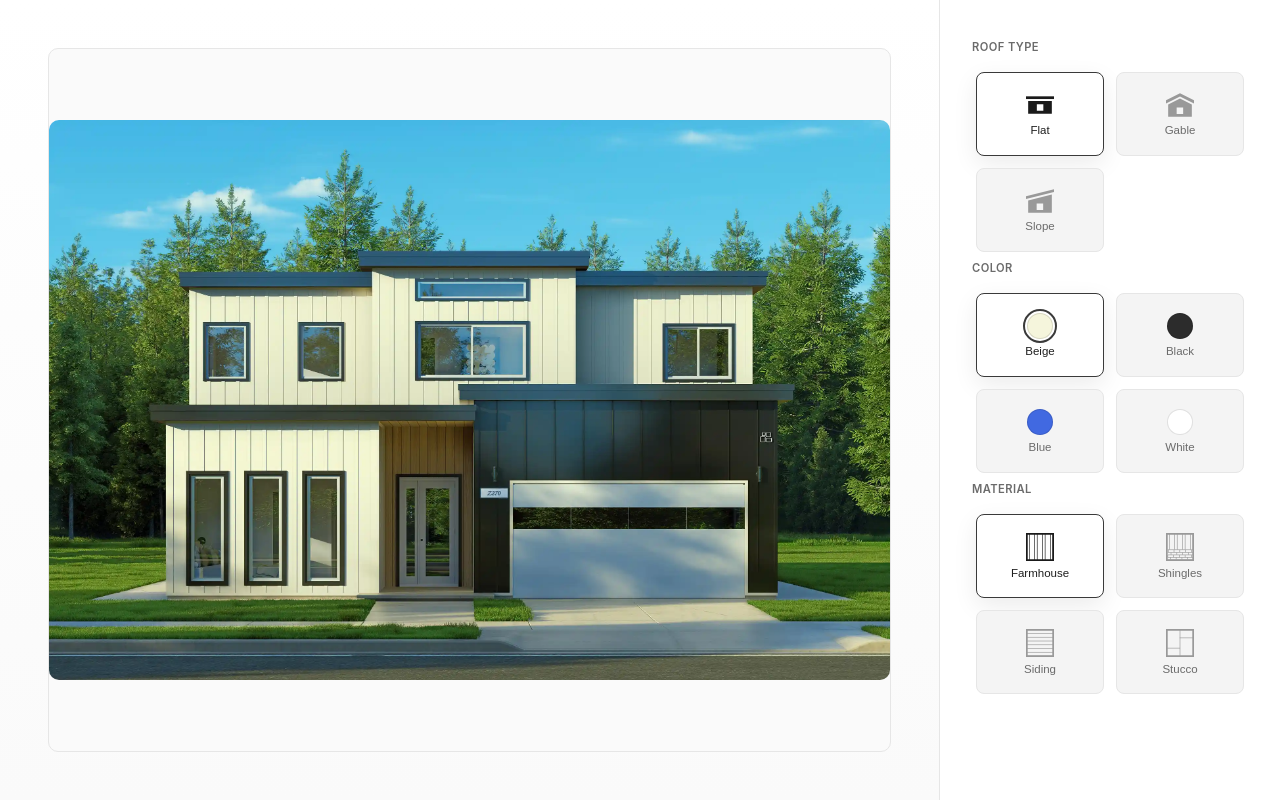
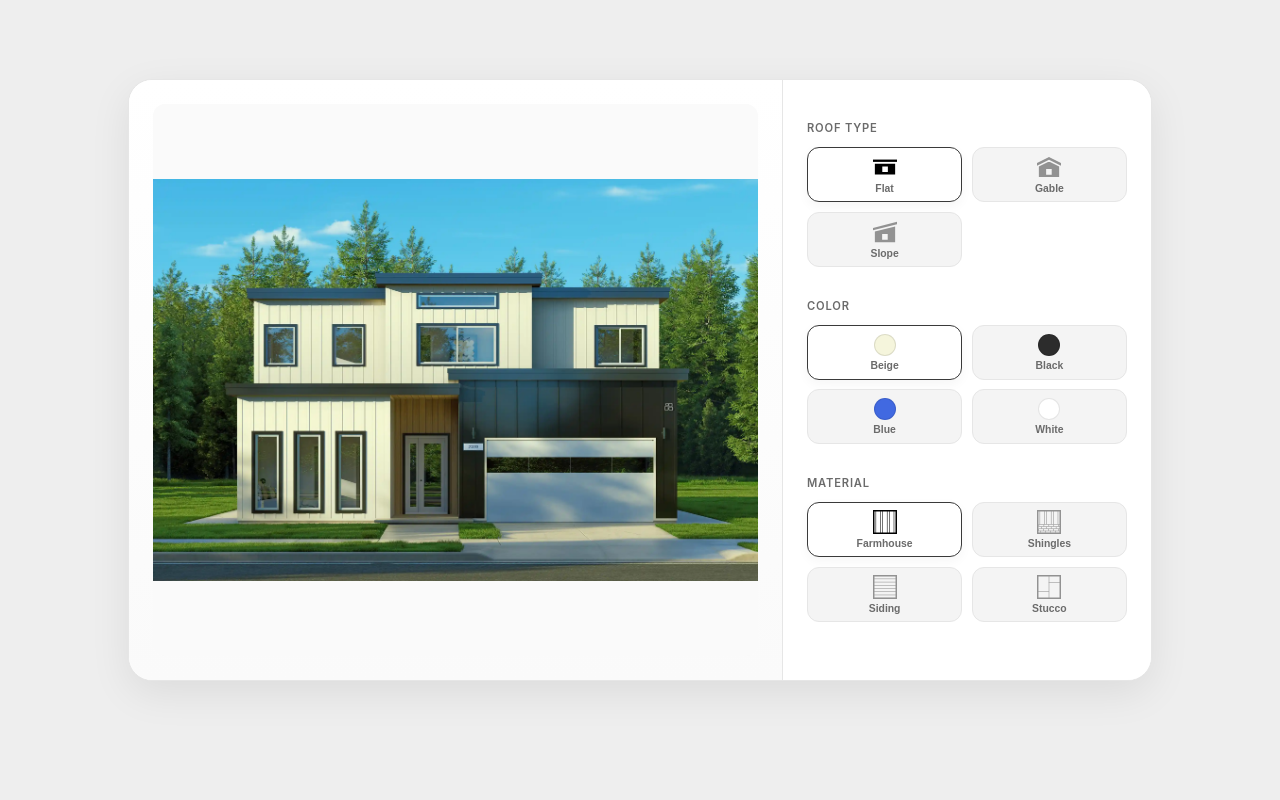
Before and after one commit to ArjunSahani/house-configurator, a Next.js app: page / in a window 1280 px wide. Built offline with nearby package versions, Linux system fonts and the light colour scheme.

Commit message:
window update

```diff
--- a/app/globals.css
+++ b/app/globals.css
@@ -1,304 +1,182 @@
-/* ============================= */
-/* MINIMAL PREMIUM UI WITH DARK-MODE ICONS */
-/* ============================= */
-
 :root {
   --white: #ffffff;
   --surface: #fafafa;
   --surface-soft: #f4f4f4;
   --border-color: #e6e6e6;
-
   --text-primary: #1f1f1f;
   --text-secondary: #6b6b6b;
-
   --accent-color: #3a3a3a;
-
-  --shadow-sm: 0 1px 2px rgba(0, 0, 0, 0.04);
-  --shadow-md: 0 8px 24px rgba(0, 0, 0, 0.08);
+  --shadow-md: 0 12px 40px rgba(0, 0, 0, 0.08);
 }
 
-* {
-  box-sizing: border-box;
-}
-
+/* Force light background on body */
 body {
   margin: 0;
-  font-family: -apple-system, BlinkMacSystemFont, "Segoe UI",
-    Roboto, Helvetica, Arial, sans-serif;
-  background: var(--white);
-  color: var(--text-primary);
+  background-color: #eeeeee; /* Grey backdrop */
+  font-family: -apple-system, sans-serif;
 }
 
 /* ============================= */
-/* APP LAYOUT */
+/* THE HUGE PADDING WRAPPER */
 /* ============================= */
+.window-wrapper {
+  min-height: 80vh;
+  display: flex;
+  align-items: center;
+  justify-content: center;
+  padding: 40px; /* Mobile padding */
+}
 
+@media (min-width: 1024px) {
+  .window-wrapper {
+    padding: 60px 10%; /* Massive desktop padding */
+  }
+}
+
+/* ============================= */
+/* THE MAIN APP CONTAINER */
+/* ============================= */
 .app {
   display: flex;
   flex-direction: column;
-  min-height: 90vh;
+  width: 100%;
+  max-width: 1300px;
+  background: var(--white);
+  border-radius: 24px;
+  overflow: hidden;
+  box-shadow: var(--shadow-md);
+  border: 1px solid var(--border-color);
 }
 
-/* ============================= */
 /* PREVIEW */
 .preview {
-  flex: 0 0 55vh;
+  flex: 0 0 45vh;
+  padding: 1.5rem;
+  background: linear-gradient(180deg, var(--white) 0%, var(--surface) 100%);
   display: flex;
   align-items: center;
   justify-content: center;
-  padding: 1.25rem;
-  background: linear-gradient(
-    180deg,
-    var(--white) 0%,
-    var(--surface) 100%
-  );
-  border-bottom: 1px solid var(--border-color);
 }
 
 .image-container {
-  position: relative;
   width: 100%;
   height: 100%;
+  background: var(--surface);
+  border-radius: 12px;
   display: flex;
   align-items: center;
   justify-content: center;
-  background: var(--surface);
-  border-radius: 10px;
-  border: 1px solid var(--border-color);
   overflow: hidden;
 }
 
 .houseImage {
-  width: 100%;
-  max-width: 1600px;
+  max-width: 100%;
   max-height: 100%;
   object-fit: contain;
-  background: var(--surface);
-  border-radius: 10px;
 }
 
-/* ============================= */
 /* CONTROLS */
 .controls {
   flex: 1;
-  padding: 1.5rem 1rem 2rem;
+  padding: 2rem 1.5rem;
   background: var(--white);
   overflow-y: auto;
-}
-
-.controls-container {
-  max-width: 840px;
-  margin: 0 auto;
-  display: flex;
-  flex-direction: column;
 }
 
 h2 {
   font-size: 0.7rem;
   font-weight: 600;
   text-transform: uppercase;
-  letter-spacing: 0.4px;
+  letter-spacing: 0.8px;
   color: var(--text-secondary);
-  margin: 0 0 0.5rem 0;
+  margin-bottom: 0.75rem;
 }
 
-/* ============================= */
-/* ROW */
 .row {
   display: flex;
   gap: 0.6rem;
   overflow-x: auto;
-  padding: 0.6rem 0.25rem;
-  scroll-snap-type: x mandatory;
+  padding-bottom: 0.5rem;
   scrollbar-width: none;
-  -webkit-overflow-scrolling: touch;
 }
+.row::-webkit-scrollbar { display: none; }
 
-.row::-webkit-scrollbar {
-  display: none;
-}
-
-/* ============================= */
 /* BUTTONS */
 .custom-button {
-  width: 94px;
-  height: 76px;
+  width: 90px;
+  height: 55px;
   flex-shrink: 0;
-
   background: var(--surface-soft);
   border: 1px solid var(--border-color);
-  border-radius: 8px;
-
+  border-radius: 12px;
+  cursor: pointer;
+  transition: all 0.2s ease;
   display: flex;
+  justify-content: center;
   align-items: center;
-  justify-content: center;
-
-  cursor: pointer;
-  scroll-snap-align: center;
-
-  transition:
-    background 0.18s ease,
-    border-color 0.18s ease,
-    box-shadow 0.18s ease,
-    transform 0.18s ease;
-}
-
-.custom-button:hover {
-  background: var(--surface);
-  transform: translateY(-1px);
 }
 
 .custom-button.active {
   background: var(--white);
   border-color: var(--accent-color);
-  box-shadow: var(--shadow-md);
+  box-shadow: 0 4px 12px rgba(0,0,0,0.04);
 }
 
-.custom-button:focus-visible {
-  outline: 2px solid var(--accent-color);
-  outline-offset: 2px;
-}
-
-/* ============================= */
-/* BUTTON CONTENT */
 .button-content {
   display: flex;
   flex-direction: column;
   align-items: center;
-  gap: 0.35rem;
+  gap: 4px;
 }
 
-/* ============================= */
-/* ICONS (SVG) - FIXED FOR DARK MODE */
 .icon-container {
-  width: 28px;
-  height: 28px;
-  /* Make SVG icons adapt to dark mode */
-  filter: brightness(0) invert(0.6); /* Gray in light mode */
+  width: 24px;
+  height: 24px;
+  filter: brightness(0) opacity(0.4); /* Locked light gray */
 }
 
 .custom-button.active .icon-container {
-  filter: brightness(0) invert(0.1); /* Darker gray when active in light mode */
+  filter: brightness(0) opacity(1); /* Locked black */
 }
 
-/* ============================= */
-/* COLOR SWATCH */
 .color-swatch {
-  width: 26px;
-  height: 26px;
+  width: 20px;
+  height: 20px;
   border-radius: 50%;
-  border: 1px solid rgba(0, 0, 0, 0.12);
+  border: 1px solid rgba(0,0,0,0.1);
 }
 
-.custom-button.active .color-swatch {
-  outline: 2px solid var(--accent-color);
-  outline-offset: 2px;
-}
-
-/* ============================= */
-/* LABEL */
 .label {
-  font-size: 0.72rem;
-  font-weight: 500;
+  font-size: 0.65rem;
+  font-weight: 600;
   color: var(--text-secondary);
 }
 
-.custom-button.active .label {
-  color: var(--text-primary);
-}
-
-/* ============================= */
-/* MOBILE FIXES */
-@media (max-width: 767px) {
-  .custom-button {
-    width: 75px;
-    height: 55px;
-    border-radius: 6px;
-  }
-
-  .button-content {
-    gap: 0.25rem;
-  }
-
-  .icon-container {
-    width: 22px;
-    height: 22px;
-  }
-
-  .label {
-    font-size: 0.62rem;
-  }
-
-  .row {
-    padding-top: 0.6rem;
-    padding-bottom: 0.6rem;
-  }
-}
-
-/* ============================= */
-/* DESKTOP */
+/* DESKTOP RE-LAYOUT */
 @media (min-width: 768px) {
   .app {
     flex-direction: row;
+    height: 75vh; /* Prevents the app from filling vertical screen */
   }
 
   .preview {
     flex: 1;
-    min-height: 100vh;
-    padding: 3rem;
     border-bottom: none;
     border-right: 1px solid var(--border-color);
   }
 
   .controls {
-    flex: 0 0 340px;
-    padding: 2.5rem 2rem;
+    flex: 0 0 320px;
   }
 
   .row {
     display: grid;
-    grid-template-columns: repeat(2, 1fr);
-    gap: 0.75rem;
+    grid-template-columns: 1fr 1fr;
     overflow: visible;
   }
 
   .custom-button {
     width: 100%;
-    height: 84px;
+    height: 55px;
   }
 }
-
-/* ============================= */
-/* DARK MODE - WITH FIXED ICONS */
-@media (prefers-color-scheme: dark) {
-  :root {
-    --white: #121212;
-    --surface: #1a1a1a;
-    --surface-soft: #202020;
-    --border-color: #2a2a2a;
-
-    --text-primary: #f3f3f3;
-    --text-secondary: #9b9b9b;
-
-    --accent-color: #ffffff;
-  }
-
-  .houseImage {
-    background: var(--surface);
-    box-shadow: none;
-  }
-
-  /* FIX: Make SVG icons white in dark mode */
-  .icon-container {
-    filter: brightness(0) invert(1); /* White in dark mode */
-  }
-
-  .custom-button.active .icon-container {
-    filter: brightness(0) invert(1) drop-shadow(0 0 1px rgba(255, 255, 255, 0.5));
-  }
-
-  /* Adjust color swatch border for dark mode */
-  .color-swatch {
-    border: 1px solid rgba(255, 255, 255, 0.15);
-  }
-}
--- a/app/page.js
+++ b/app/page.js
@@ -31,6 +31,8 @@ export default function Home() {
     `/roofs/${roof}/${roof}-${color}-${material}.webp`;
 
   return (
+    /* Wrap the entire thing in the window-wrapper for the padding effect */
+    <div className="window-wrapper">
       <main className="app">
         {/* PREVIEW */}
         <div className="preview">
@@ -85,14 +87,14 @@ export default function Home() {
           </div>
         </div>
       </main>
+    </div>
   );
 }
 
-/* ================= HELPERS ================= */
-
+/* Helper components remain the same as your provided code */
 function Section({ title, children }) {
   return (
-    <section className="control-section">
+    <section className="control-section" style={{ marginBottom: "1.5rem" }}>
       <h2>{title}</h2>
       <div className="row">{children}</div>
     </section>
@@ -101,13 +103,9 @@ function Section({ title, children }) {
 
 function IconButton({ icon, label, active, ...props }) {
   return (
-    <button
-      className={`custom-button ${active ? "active" : ""}`}
-      aria-pressed={active}
-      {...props}
-    >
+    <button className={`custom-button ${active ? "active" : ""}`} {...props}>
       <div className="button-content">
-        <img src={icon} alt="" className="icon-container" aria-hidden />
+        <img src={icon} alt="" className="icon-container" />
         <span className="label">{label}</span>
       </div>
     </button>
@@ -116,11 +114,7 @@ function IconButton({ icon, label, active, ...props }) {
 
 function ColorButton({ hex, label, active, ...props }) {
   return (
-    <button
-      className={`custom-button ${active ? "active" : ""}`}
-      aria-pressed={active}
-      {...props}
-    >
+    <button className={`custom-button ${active ? "active" : ""}`} {...props}>
       <div className="button-content">
         <span className="color-swatch" style={{ backgroundColor: hex }} />
         <span className="label">{label}</span>
```
Lines whose indentation alone changed are shown as unchanged.
